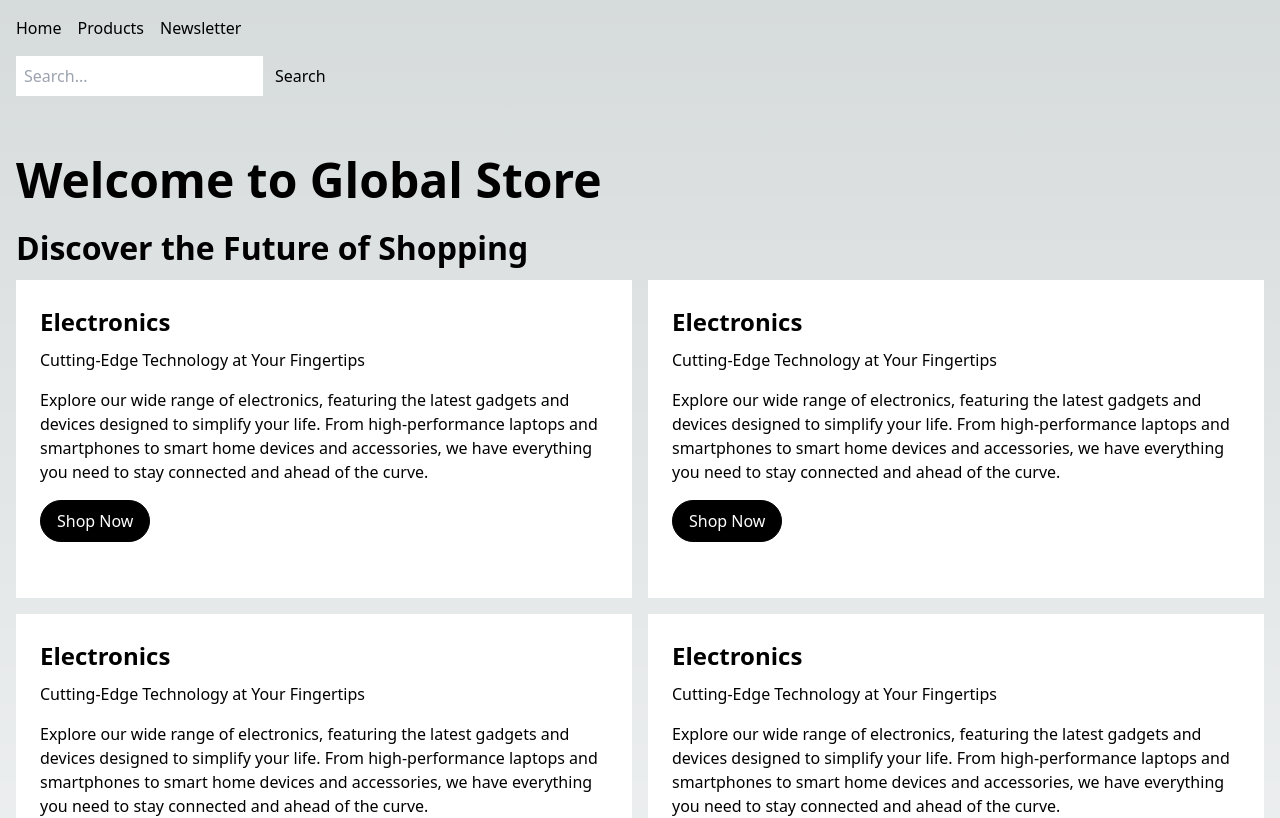
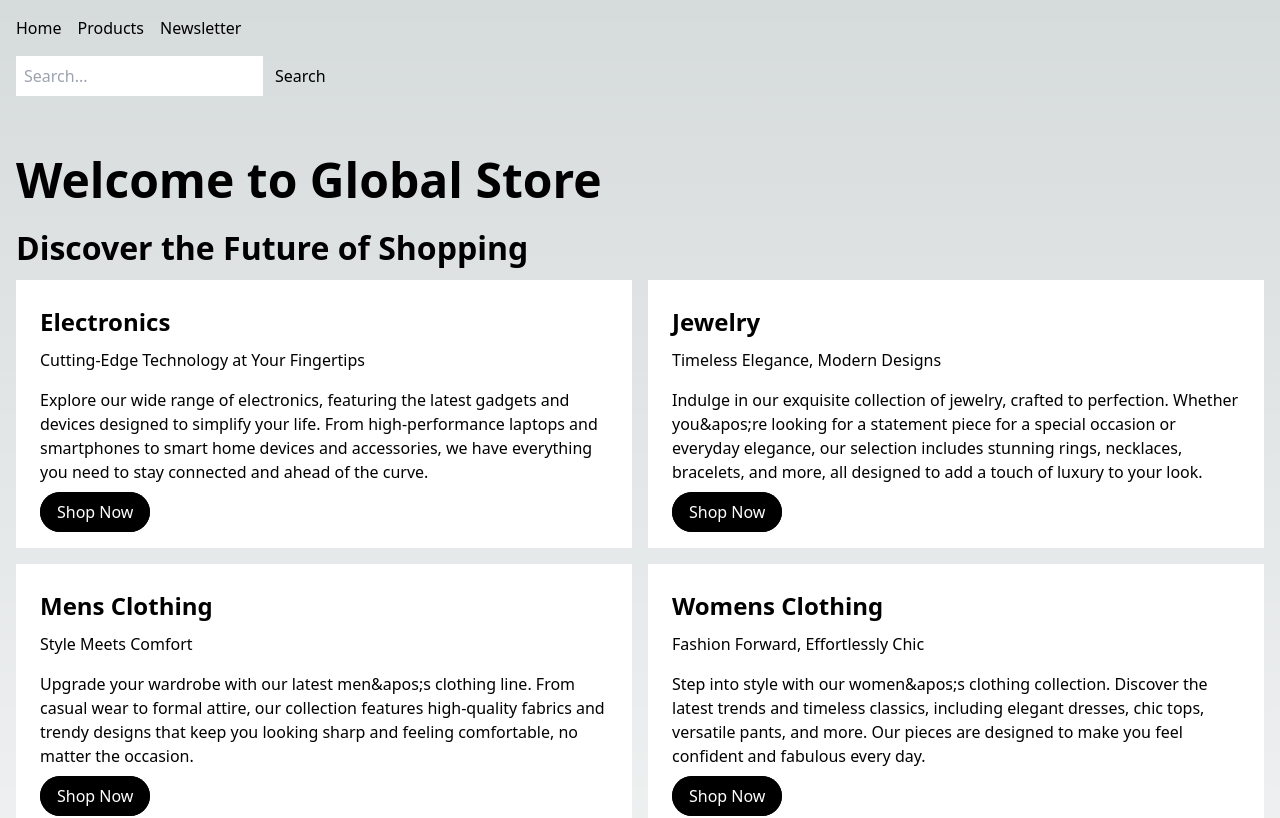
Before and after one commit to Andrew-Sayward/global-task, a Next.js app: page / in a window 1280 px wide. Shown: the top 818 px of the page. Built offline with nearby package versions, Linux system fonts and the light colour scheme.

Commit message:
general tidyup

```diff
--- a/components/Categories/categories.module.scss
+++ b/components/Categories/categories.module.scss
@@ -11,7 +11,7 @@
     cursor: pointer;
 
     &:hover {
-      padding-left: 24px;
+      padding-left: 8px;
     }
   }
 }
--- a/components/HomepageCard/HomepageCard.tsx
+++ b/components/HomepageCard/HomepageCard.tsx
@@ -10,15 +10,12 @@ const HomepageCard = ({
 }: HomepageCardTypes) => {
   return (
     <div className={styles.homepageCard}>
-      <h3>Electronics</h3>
-      <p>Cutting-Edge Technology at Your Fingertips</p>
+      <h3>{title}</h3>
+      <p>{subtitle}</p>
       <p>
-        Explore our wide range of electronics, featuring the latest gadgets and
-        devices designed to simplify your life. From high-performance laptops
-        and smartphones to smart home devices and accessories, we have
-        everything you need to stay connected and ahead of the curve.
+        {description}
       </p>
-      <Link href={'/products'}>Shop Now</Link>
+      <Link href={link}>Shop Now</Link>
     </div>
   );
 };
--- a/pages/index.tsx
+++ b/pages/index.tsx
@@ -8,6 +8,7 @@ import HomepageData from '@/Data/HomepageData';
 const inter = Inter({ subsets: ['latin'] });
 
 export default function Home() {
+  console.log(HomepageData)
   return (
     //Here we define the layout and contain the Homepage within it, in later version of Next we will be able to simly use a Layout file
     <GeneralLayout>
@@ -15,10 +16,10 @@ export default function Home() {
         <h1 className="mt-12">Welcome to Global Store</h1>
         <h2>Discover the Future of Shopping</h2>
         <div className="grid grid-cols-1 lg:grid-cols-2 gap-4">
-          {HomepageData.map((data) => {
+          {HomepageData.map((data, index) => {
             return (
               <HomepageCard
-                key={data.title}
+                key={index}
                 title={data.title}
                 subtitle={data.subtitle}
                 description={data.description}
--- a/pages/products.tsx
+++ b/pages/products.tsx
@@ -29,7 +29,7 @@ const Products = (props: Props) => {
 
   useEffect(() => {
     console.log(sortValue)
-    // Sort products based on the selected sort order
+    // Sort products based on the selected sort order, this is done by subtracting id values and comparing wether they are negative or positive
     if (sortValue === 'ascending') {
       setProducts(products.sort((a, b) => a.id - b.id));
     } else if (sortValue === 'descending') {
--- a/styles/_mixins.scss
+++ b/styles/_mixins.scss
@@ -4,6 +4,8 @@
   transition: all 0.4s ease;
   border: 1px solid black;
   padding: 8px 16px;
+  border-radius: 50px;
+
 
   &:hover {
     background-color: white;
--- a/styles/globals.scss
+++ b/styles/globals.scss
@@ -1,6 +1,7 @@
 @tailwind base;
 @tailwind components;
 @tailwind utilities;
+@import "@/styles/mixins";
 
 :root {
   --foreground-rgb: 0, 0, 0;
@@ -61,11 +62,9 @@ h3 {
   }
 
   a {
-    padding: 8px 16px;
+    @include linkStyles;
     background-color: white;
-    display: inline-block;
     color: black;
-    border-radius: 50px;
     margin-bottom: 32px;
   }
 }
```
